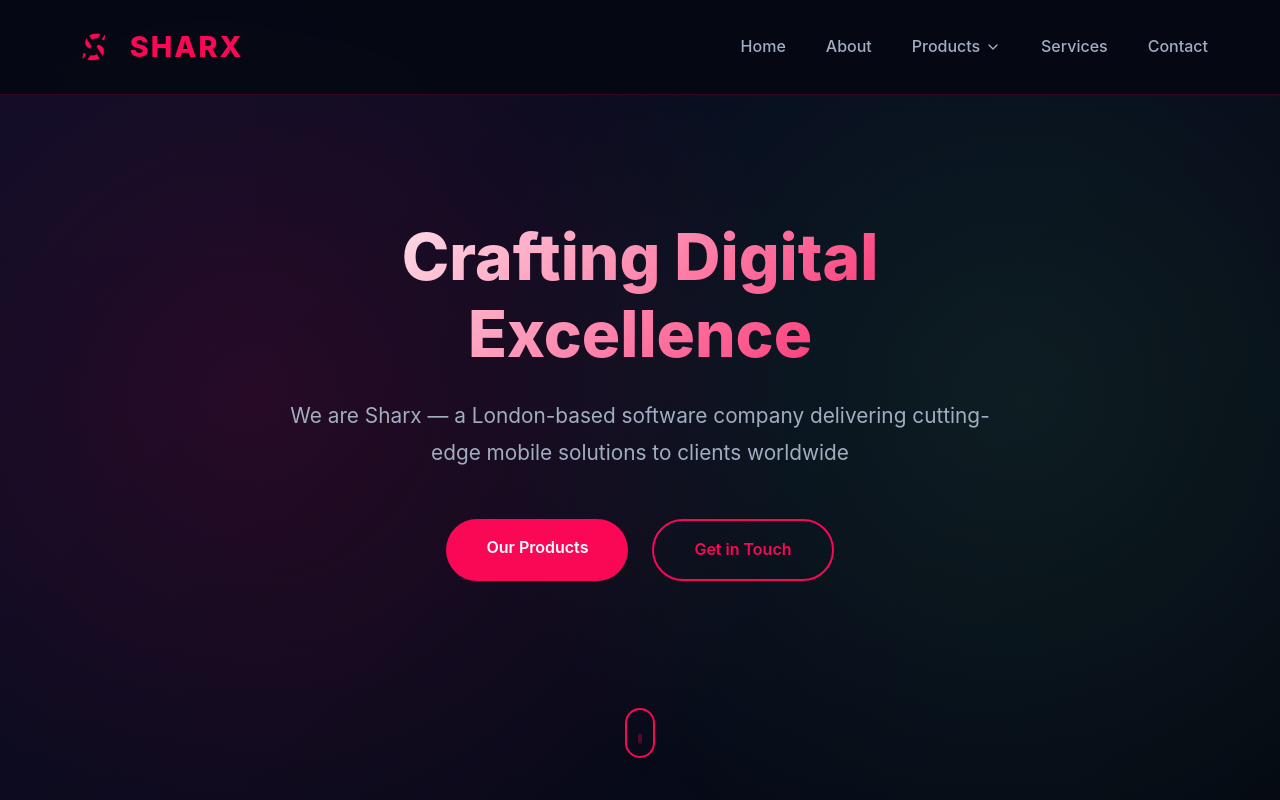
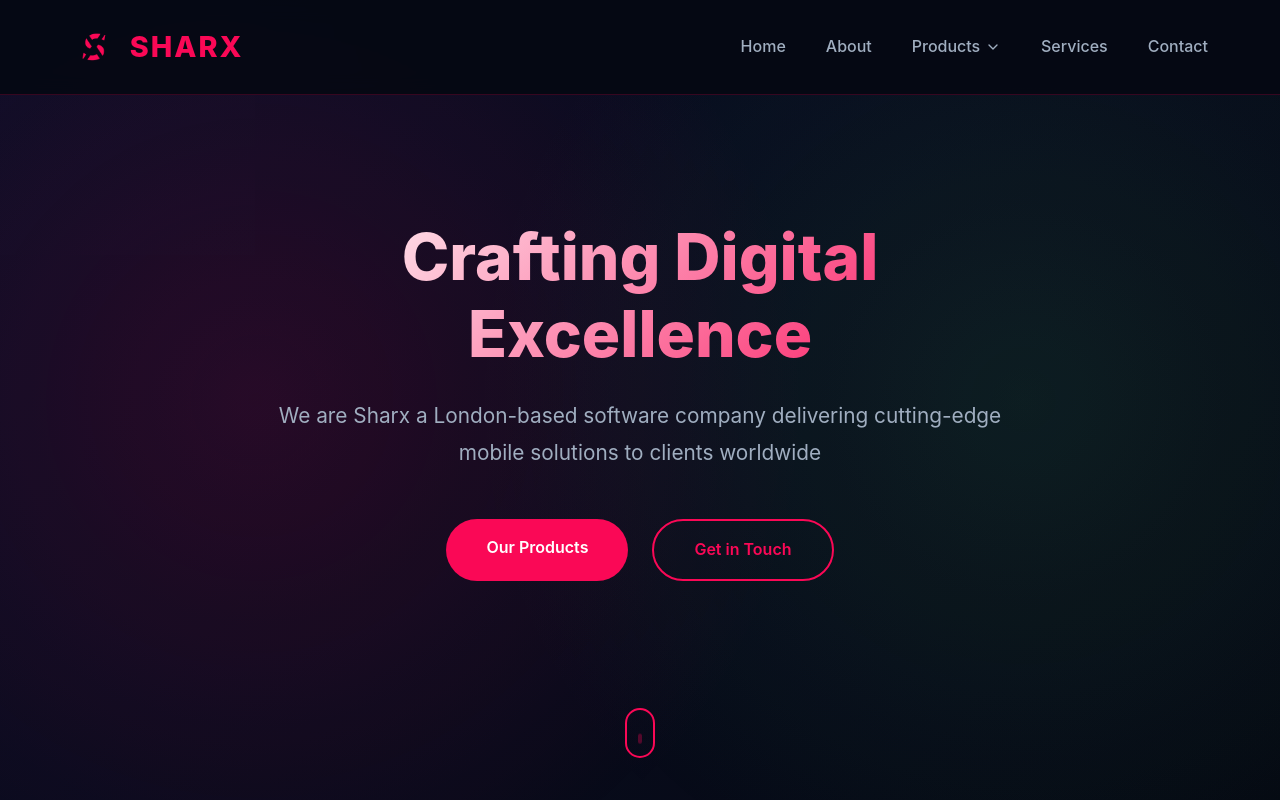
Before and after one commit to sharx2022/react-spa, a React (Vite) app: page / in a window 1280 px wide. Shown: the top 800 px of the page. Built offline with nearby package versions, Linux system fonts and the light colour scheme.

Commit message:
remove dash

```diff
--- a/src/pages/Home.tsx
+++ b/src/pages/Home.tsx
@@ -10,7 +10,7 @@ function Home() {
           <div className="hero-content">
             <h1 className="hero-title">Crafting Digital Excellence</h1>
             <p className="hero-subtitle">
-              We are Sharx — a London-based software company delivering
+              We are Sharx a London-based software company delivering
               cutting-edge mobile solutions to clients worldwide
             </p>
             <div className="hero-buttons">
```
